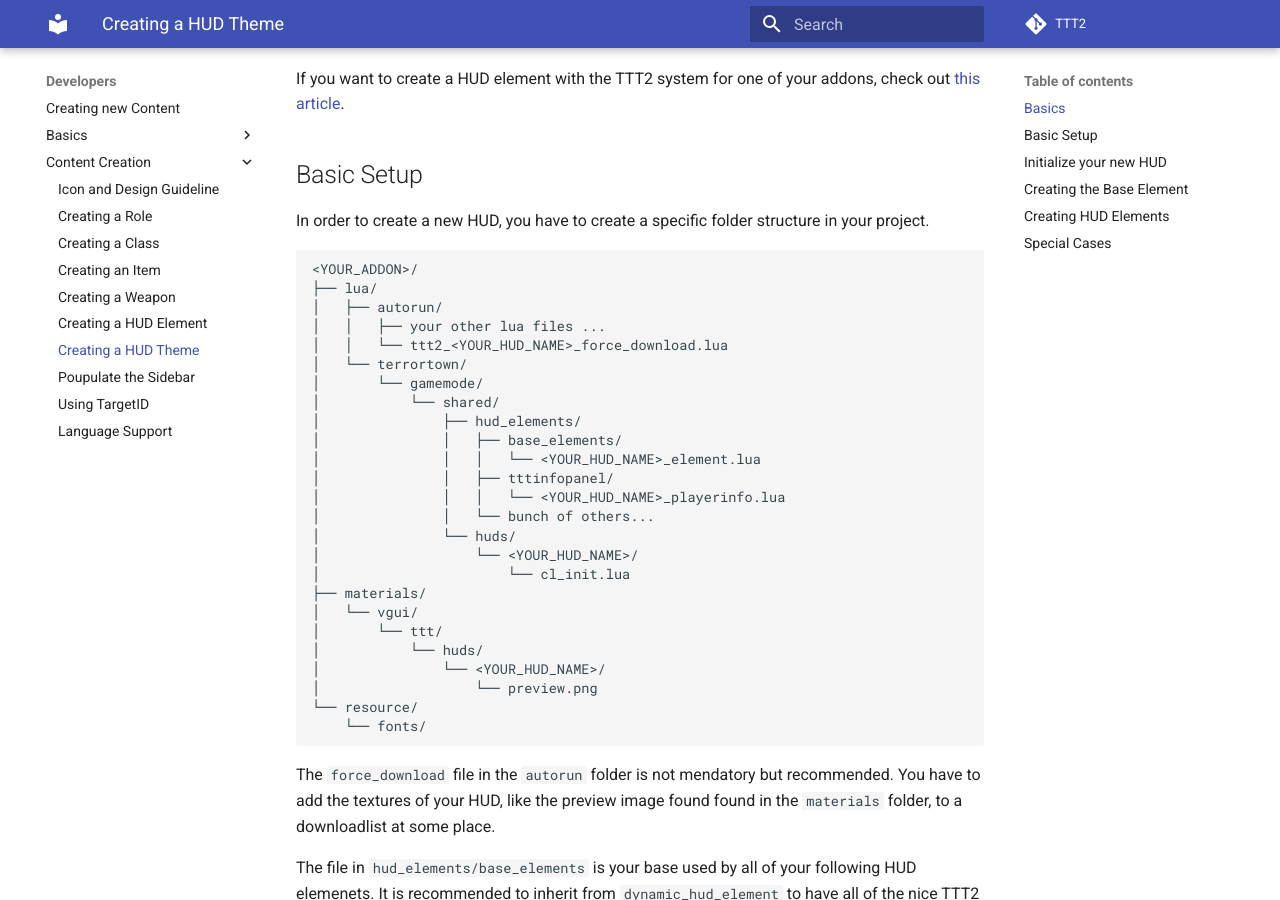
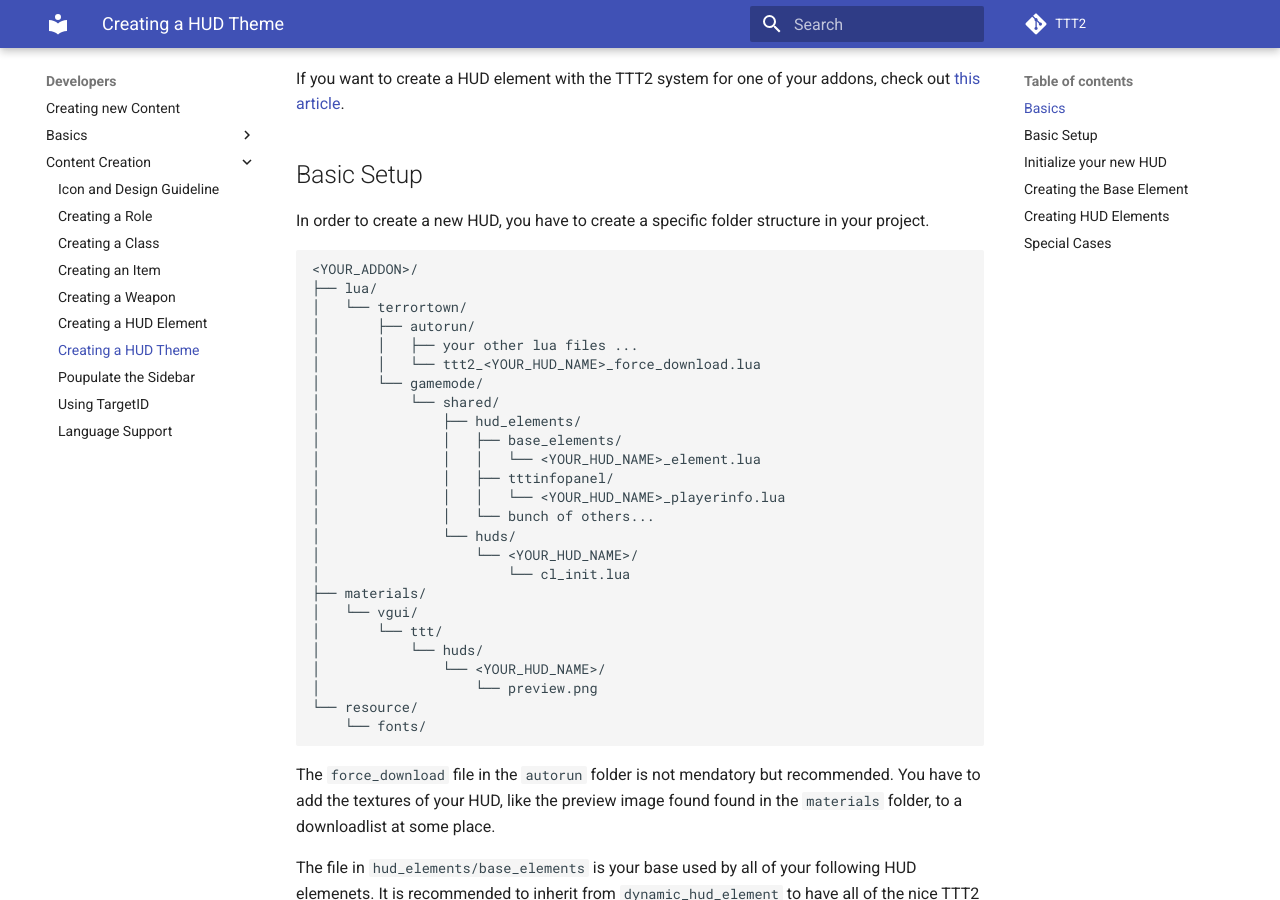
Before and after one commit to TTT-2/docs, an MkDocs documentation site: the page built from docs/developers/content-creation/creating-a-hud-theme.md, in a window 1280 px wide and 900 px high, scrolled down 280 px. Built offline with MkDocs 1.6.1 and Material for MkDocs 9.7.7, drawn with Linux system fonts in a browser that asks for light colours; comment, search, counter and statistics services are not loaded.

Commit message:
updated hud docu

````diff
--- a/docs/developers/content-creation/creating-a-hud-theme.md
+++ b/docs/developers/content-creation/creating-a-hud-theme.md
@@ -13,10 +13,10 @@ In order to create a new HUD, you have to create a specific folder structure in
 ```txt
 <YOUR_ADDON>/
 ├── lua/
-│   ├── autorun/
-│   │   ├── your other lua files ...
-│   │   └── ttt2_<YOUR_HUD_NAME>_force_download.lua
 │   └── terrortown/
+│       ├── autorun/
+│       │   ├── your other lua files ...
+│       │   └── ttt2_<YOUR_HUD_NAME>_force_download.lua
 │       └── gamemode/
 │           └── shared/
 │               ├── hud_elements/
````
